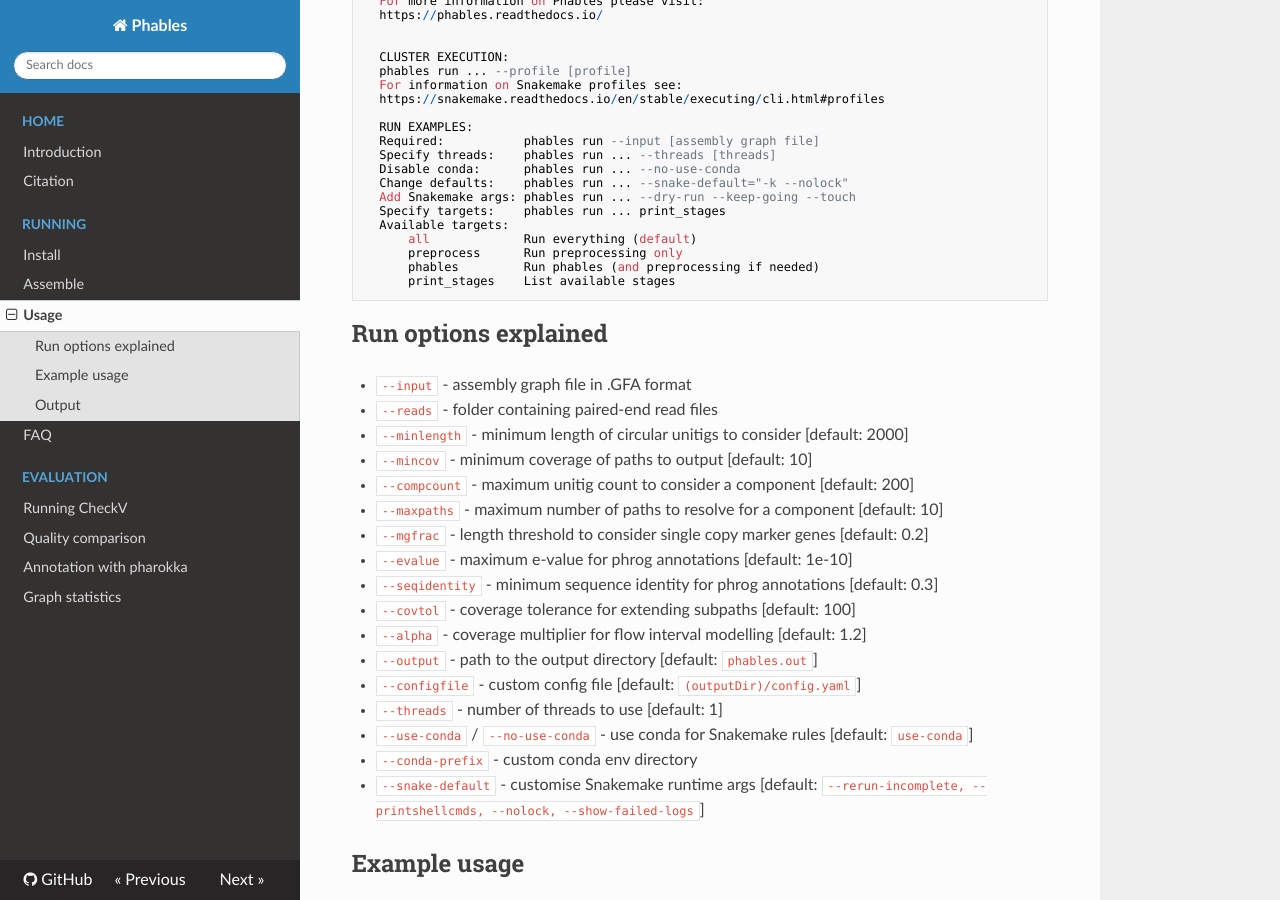
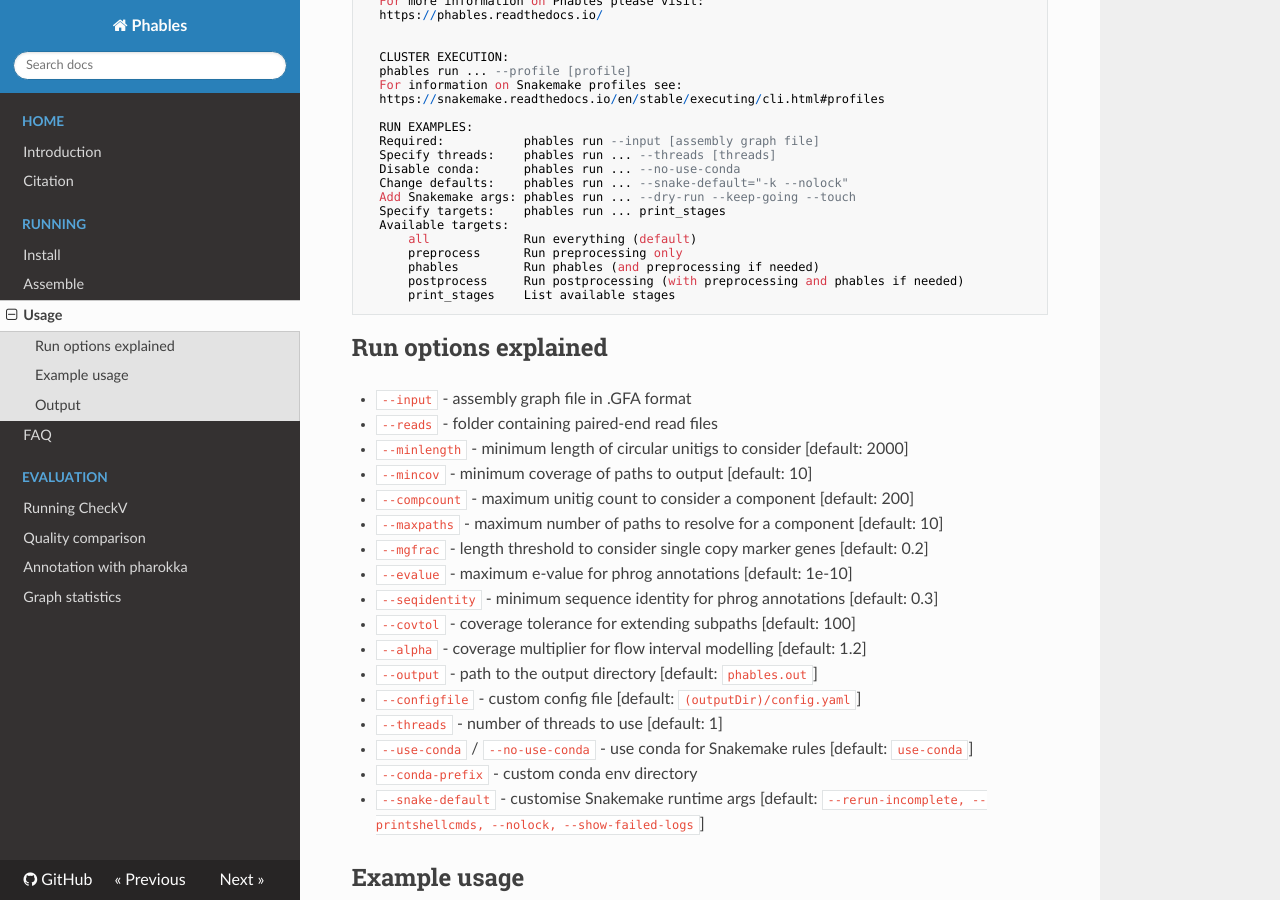
Before and after one commit to Vini2/phables, an MkDocs documentation site: the page built from docs/usage.md, in a window 1280 px wide and 900 px high, scrolled down 802 px. Built offline with MkDocs 1.6.1, drawn with Linux system fonts in a browser that asks for light colours; nearby versions of some CDN libraries; a script that is not in the unit is left out.

Commit message:
DOC: update docs

````diff
--- a/docs/usage.md
+++ b/docs/usage.md
@@ -64,6 +64,7 @@ Options:
       all             Run everything (default)
       preprocess      Run preprocessing only
       phables         Run phables (and preprocessing if needed)
+      postprocess     Run postprocessing (with preprocessing and phables if needed)
       print_stages    List available stages
 ```
 
````
